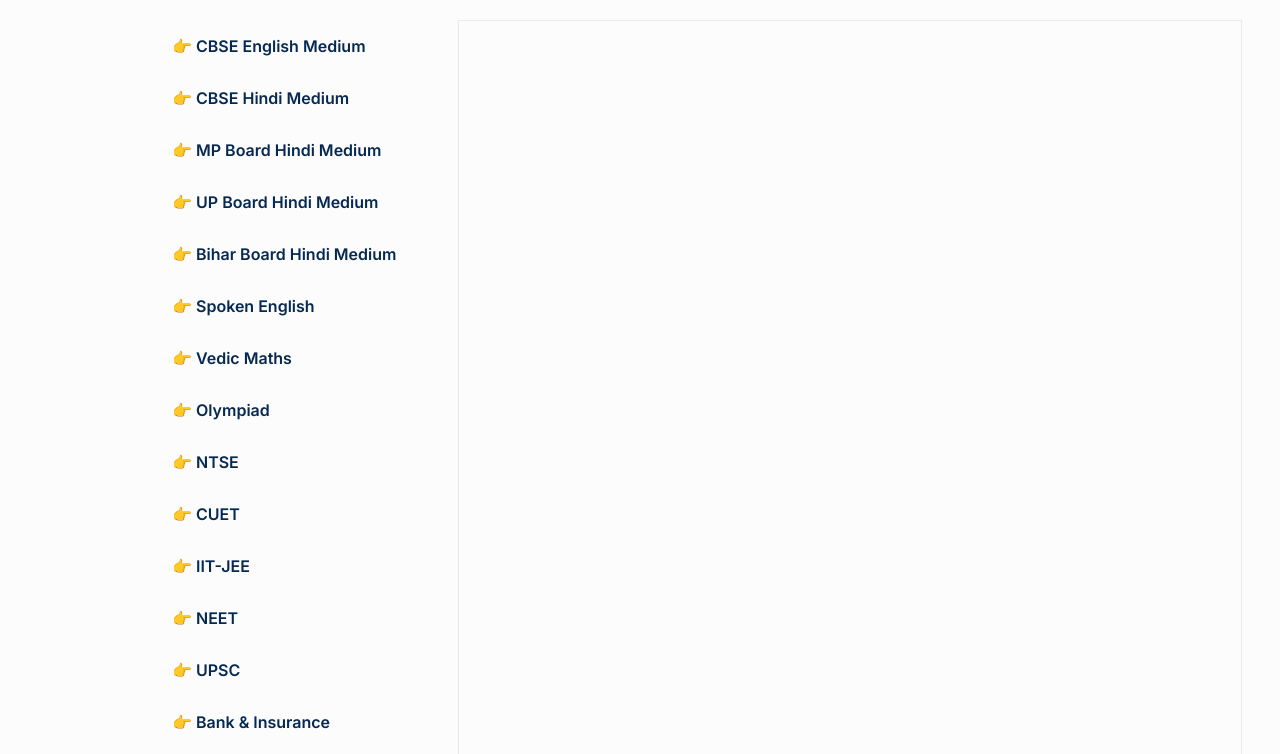
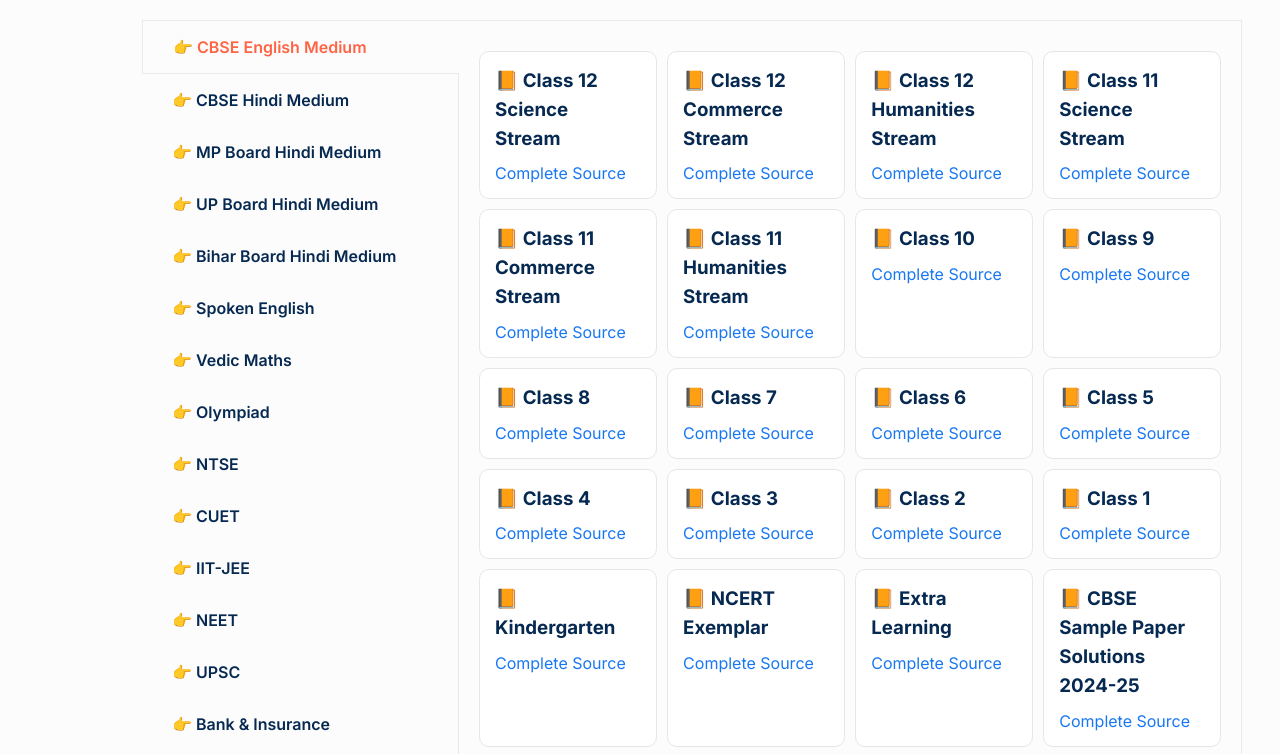
Before and after one commit to Sourabh-8839/Magnet-Brains, a plain HTML site: page index.html in a window 1280 px wide. Shown: the part 654-1408 px from the top of the page. Drawn offline with Linux system fonts and the light colour scheme.

Commit message:
Add Active-tab and active list class in tabs

```diff
--- a/index.html
+++ b/index.html
@@ -36,7 +36,7 @@
         <h2 class="subHeadings">Explore Top Courses</h2>
         <div class="tabs">
           <ul>
-            <li data-tab-target="#cbse-english-medium">
+            <li data-tab-target="#cbse-english-medium" class="active-list">
               👉 CBSE English Medium
             </li>
             <li data-tab-target="#cbse-hindi-medium">👉 CBSE Hindi Medium</li>
@@ -65,7 +65,7 @@
           </ul>
 
           <div class="tab-content">
-            <div id="cbse-english-medium" data-tab-content>
+            <div id="cbse-english-medium" data-tab-content class="active">
               <div class="innerSection">
                 <div class="box">
                   <h3>📙 Class 12 Science Stream</h3>
```
